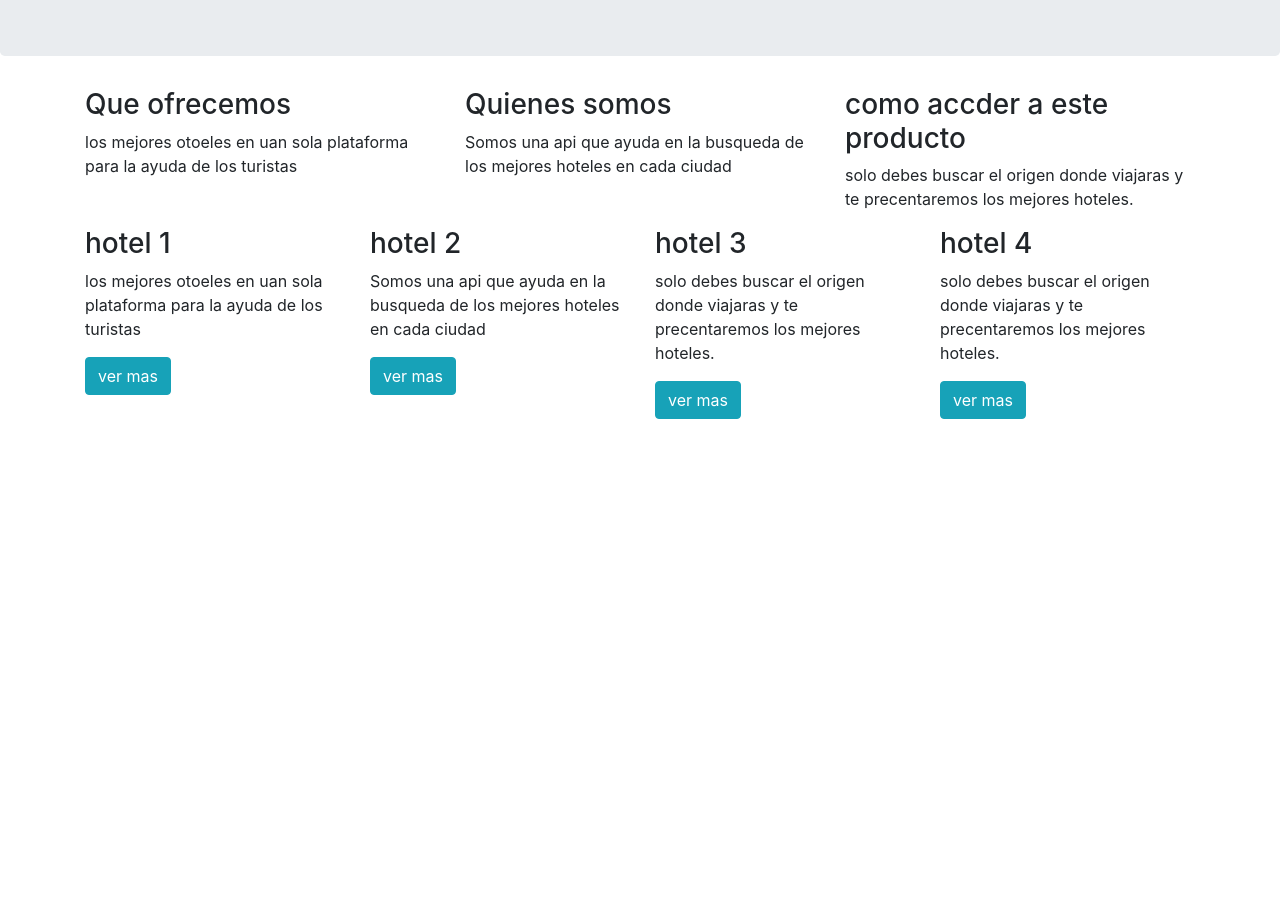
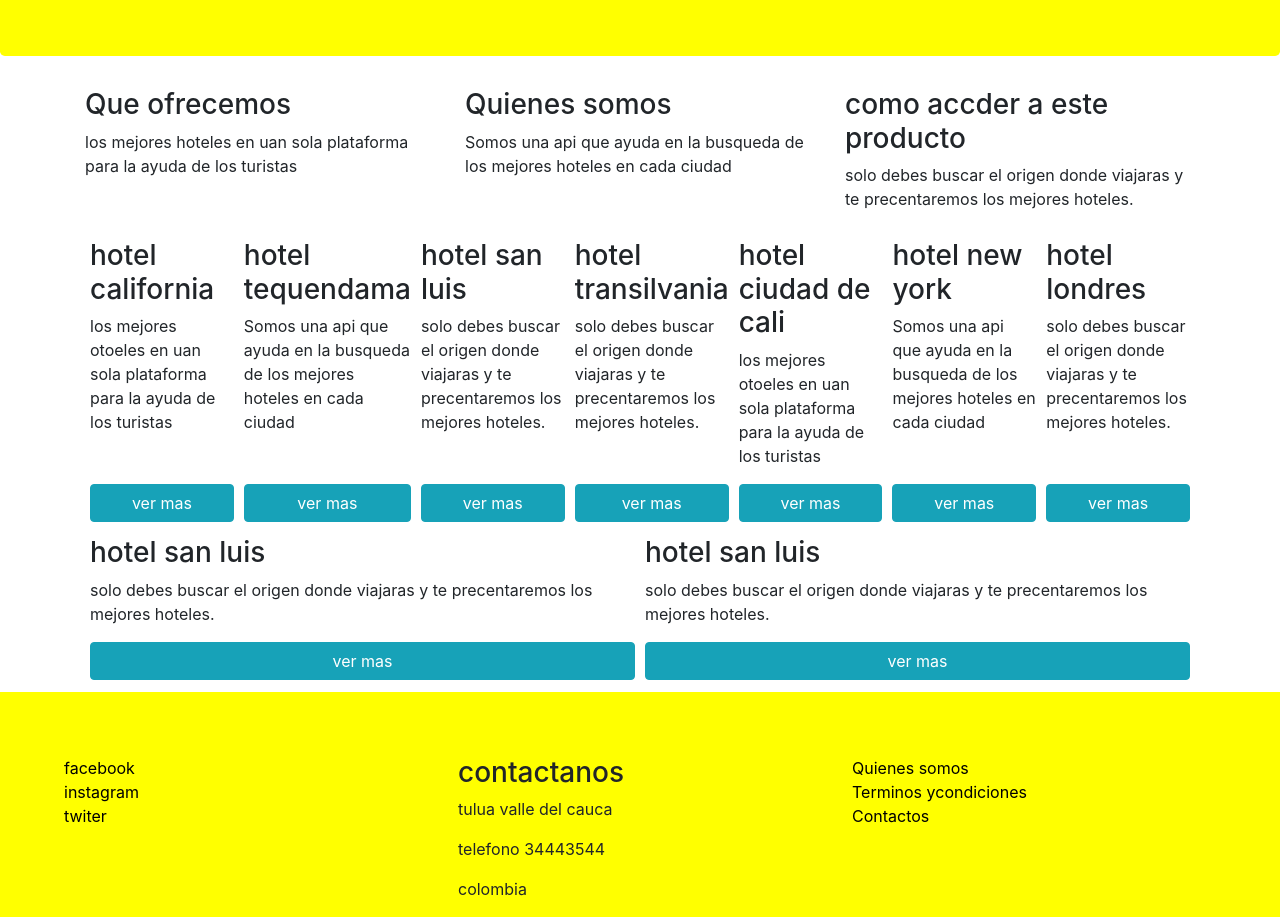
Before and after one commit to andresreyes23/guia-hoteles, a website: page index.html in a window 1280 px wide. Shown: the part 128-1045 px from the top of the page. Before the commit the page ends 800 px from the top, so only its background shows below. Drawn offline with nearby package versions, Linux system fonts and the light colour scheme.

Commit message:
primera entrega

```diff
--- /dev/null
+++ b/css/main.css
@@ -0,0 +1,25 @@
+.jumbotron{
+    background-color: yellow;
+    color: #000;
+}
+footer{
+    padding: 5% 5% 0 5%;
+    background-color: yellow;
+    margin-bottom: 0px;
+    margin-top: 10px;
+}
+
+a{
+	color: black;
+}
+
+.card-hotel{
+	flex: 1 150px;
+	padding: 2px 5px 2px 5px;
+	margin-top: 10px;
+
+}
+.btn-reserva{
+	width: 100%;
+
+}
--- a/index.html
+++ b/index.html
@@ -4,17 +4,19 @@
     <meta charset="UTF-8">
     <meta name="viewport" content="width=device-width, initial-scale=1.0">
     <link rel="stylesheet" href="node_modules/bootstrap/dist/css/bootstrap.min.css">
+    <link rel="stylesheet" href="css/main.css">
+
     <title>hotel</title>
 </head>
 <body>
     <div class="jumbotron">
-        <h1>Hoteles </h1>
+        <h1>Guia de hoteles</h1>
     </div>
     <div class="container">
         <div class="row">
             <div class="col-sm-4">
                 <h3>Que ofrecemos</h3>
-                <p>los mejores otoeles en uan sola plataforma para la ayuda de los turistas</p>
+                <p>los mejores hoteles en uan sola plataforma para la ayuda de los turistas</p>
             </div>
             <div class="col-sm-4">
                 <h3>Quienes somos</h3>
@@ -25,29 +27,114 @@
                 <p>solo debes buscar el origen donde viajaras y te precentaremos los mejores hoteles.</p>
             </div>
         </div>
-        <div class="row">
-            <div class="col-sm-3">
-                <h3>hotel 1</h3>
-                <p>los mejores otoeles en uan sola plataforma para la ayuda de los turistas</p>
-                <button class="btn btn-info">ver mas</button>
+        <div class="d-flex flex-wrap">
+            <div class=" card-hotel d-flex flex-column justify-content-between">
+                <div>
+                    <h3>hotel california</h3>
+                    <p>los mejores otoeles en uan sola plataforma para la ayuda de los turistas</p>
+                </div>
+                <div>
+                    <button class="btn btn-info btn-reserva">ver mas</button>
+                </div>
             </div>
-            <div class="col-sm-3">
-                <h3>hotel 2</h3>
-                <p>Somos una api que ayuda en la busqueda de los mejores hoteles en cada ciudad</p>
-                <button class="btn btn-info">ver mas</button>
+            <div class=" card-hotel d-flex flex-column justify-content-between">
+                <div>
+                    <h3>hotel tequendama</h3>
+                    <p>Somos una api que ayuda en la busqueda de los mejores hoteles en cada ciudad</p>
+                </div>
+                <div>
+                    <button class="btn btn-info btn-reserva">ver mas</button>
+                </div>
             </div>
-            <div class="col-sm-3">
-                <h3>hotel 3</h3>
-                <p>solo debes buscar el origen donde viajaras y te precentaremos los mejores hoteles.</p>
-                <button class="btn btn-info">ver mas</button>
+            <div class=" card-hotel d-flex flex-column justify-content-between">
+                <div>
+                    <h3>hotel san luis</h3>
+                    <p>solo debes buscar el origen donde viajaras y te precentaremos los mejores hoteles.</p>
+                </div>
+                <div>
+                    <button class="btn btn-info btn-reserva">ver mas</button>
+                </div>
             </div>
-            <div class="col-sm-3">
-                <h3>hotel 4</h3>
-                <p>solo debes buscar el origen donde viajaras y te precentaremos los mejores hoteles.</p>
-                <button class="btn btn-info">ver mas</button>
+            <div class=" card-hotel d-flex flex-column justify-content-between">
+                <div>
+                    <h3>hotel transilvania</h3>
+                    <p>solo debes buscar el origen donde viajaras y te precentaremos los mejores hoteles.</p>
+                </div>
+                <div>
+                    <button class="btn btn-info btn-reserva">ver mas</button>
+                </div>
+            </div>
+            <div class=" card-hotel d-flex flex-column justify-content-between">
+                <div>
+                    <h3>hotel ciudad de cali</h3>
+                    <p>los mejores otoeles en uan sola plataforma para la ayuda de los turistas</p>
+                </div>
+                <div>
+                    <button class="btn btn-info btn-reserva">ver mas</button>
+                </div>
+            </div>
+            <div class=" card-hotel d-flex flex-column justify-content-between">
+                <div>
+                    <h3>hotel new york</h3>
+                    <p>Somos una api que ayuda en la busqueda de los mejores hoteles en cada ciudad</p>
+                </div>
+                <div>
+                    <button class="btn btn-info btn-reserva">ver mas</button>
+                </div>
+            </div>
+            <div class=" card-hotel d-flex flex-column justify-content-between">
+                <div>
+                    <h3>hotel londres</h3>
+                    <p>solo debes buscar el origen donde viajaras y te precentaremos los mejores hoteles.</p>
+                </div>
+                <div>
+                    <button class="btn btn-info btn-reserva">ver mas</button>
+                </div>
+            </div>
+            <div class=" card-hotel d-flex flex-column justify-content-between">
+                <div>
+                    <h3>hotel san luis</h3>
+                    <p>solo debes buscar el origen donde viajaras y te precentaremos los mejores hoteles.</p>
+                </div>
+                <div>
+                    <button class="btn btn-info btn-reserva">ver mas</button>
+                </div>
+            </div>
+            <div class=" card-hotel d-flex flex-column justify-content-between">
+                <div>
+                    <h3>hotel san luis</h3>
+                    <p>solo debes buscar el origen donde viajaras y te precentaremos los mejores hoteles.</p>
+                </div>
+                <div>
+                    <button class="btn btn-info btn-reserva">ver mas</button>
+                </div>
             </div>
         </div>
     </div>
+
+  <footer>
+      <div class="row">
+        <div class="col-sm-4 d-flex flex-column">
+            <a href="#">facebook</a>
+            <a href="#">instagram</a>
+            <a href="#">twiter</a>
+        </div>
+        <div class="col-sm-4">
+            <address>
+                <h3>contactanos</h3>
+                <p>tulua valle del cauca</p>
+                <p>telefono 34443544</p>
+                <p> colombia</p>
+            </address>
+        </div>
+        <div class="col-sm-4 d-flex flex-column">
+          <a href="#">Quienes somos</a>
+          <a href="#">Terminos  ycondiciones</a>
+          <a href="#">Contactos</a>
+        </div>
+      </div>
+
+  </footer>
 
     <script src="node_modules/jquery/dist/jquery.min.js"></script>
     <script src="https://cdn.jsdelivr.net/npm/popper.js@1.16.1/dist/umd/popper.min.js" integrity="sha384-9/reFTGAW83EW2RDu2S0VKaIzap3H66lZH81PoYlFhbGU+6BZp6G7niu735Sk7lN" crossorigin="anonymous"></script>
```
